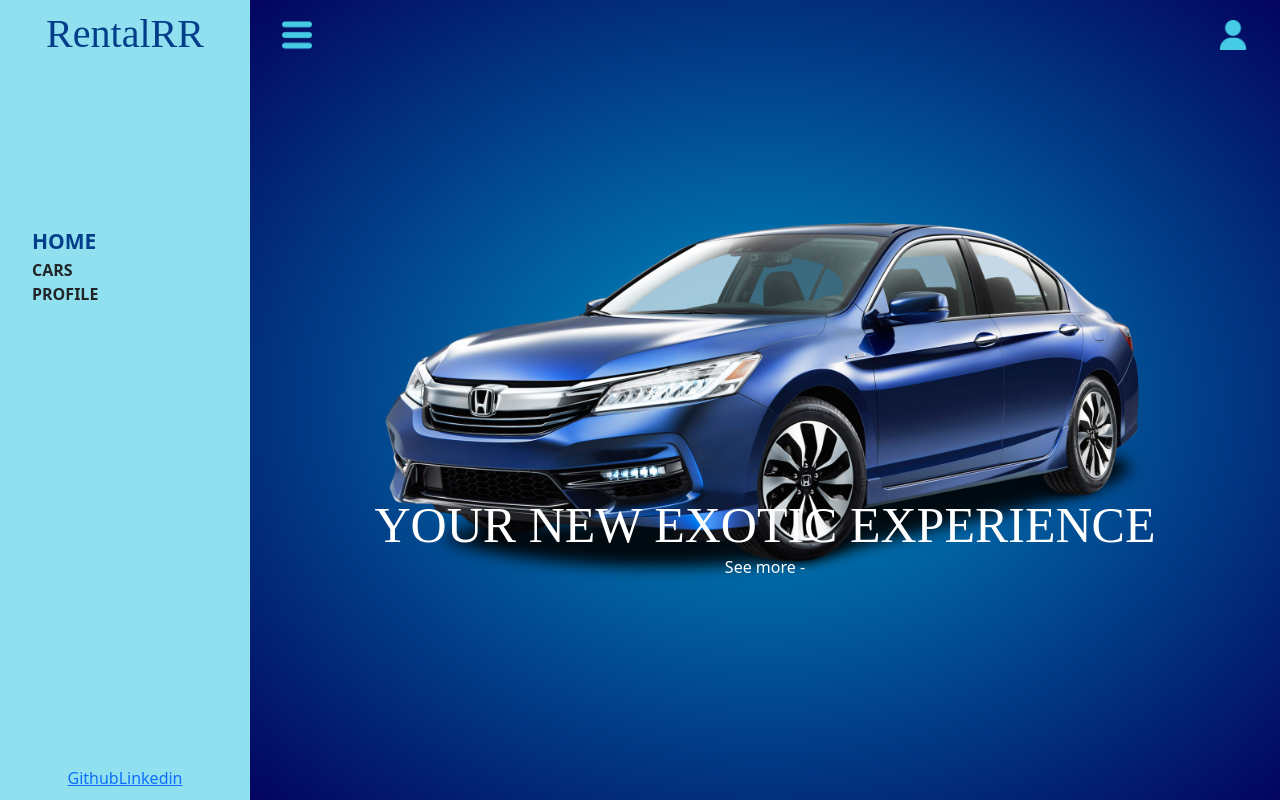
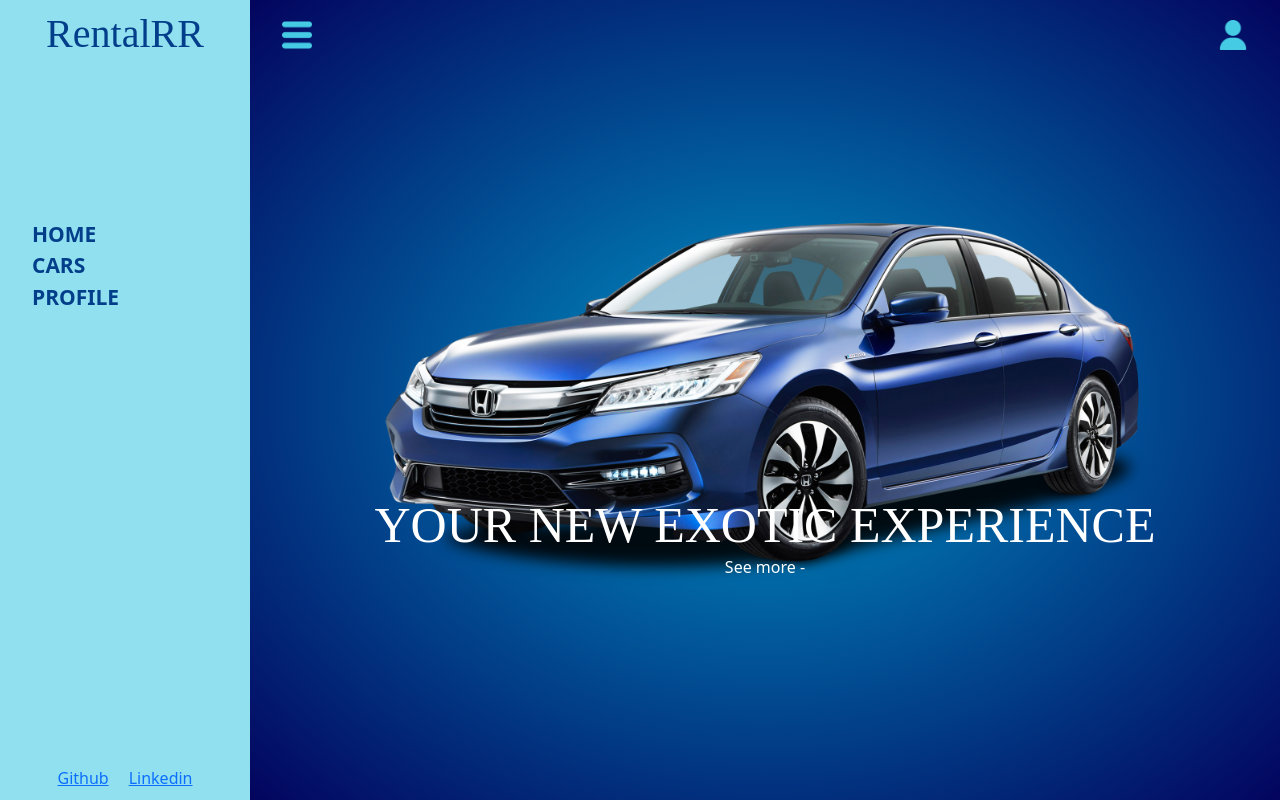
Before and after one commit to luisvinicius09/bookRR, a React (Create React App) app: page /home in a window 1280 px wide. Both pictures are taken after a click on the element 47 px from the left and 33 px from the top of the page. Built offline with nearby package versions, Linux system fonts and the light colour scheme; no server answers; a web font is replaced by a local one.

Commit message:
Add styling to sidebar

```diff
--- a/src/assets/css/sidebar.module.css
+++ b/src/assets/css/sidebar.module.css
@@ -14,7 +14,6 @@
     display: flex;
     flex-direction: column;
     justify-content: space-between;
-    /* align-items: center; */
   }
 
   .titleName,
@@ -32,10 +31,20 @@
     font-weight: bold;
   }
 
-  .linksWrapper a {
+  .linksWrapper a,
+  .linksWrapper span {
     text-decoration: none;
     color: var(--two);
     font-size: 21px;
+  }
+
+  .linksWrapper span:hover {
+    cursor: pointer;
+    color: #0d6efd;
+  }
+
+  .footerSidebar a {
+    margin: 10px;
   }
 }
 
--- a/src/components/SideBar.js
+++ b/src/components/SideBar.js
@@ -39,10 +39,10 @@ const SideBar = () => {
         </span>
       </div>
       <div className={styles.footerSidebar}>
-        <a href="https://github.com/luisvinicius09">
+        <a href="https://github.com/luisvinicius09" rel="noreferrer" target="_blank">
           Github
         </a>
-        <a href="https://www.linkedin.com/in/luis-vinicius/">
+        <a href="https://www.linkedin.com/in/luis-vinicius/" rel="noreferrer" target="_blank">
           Linkedin
         </a>
       </div>
```
